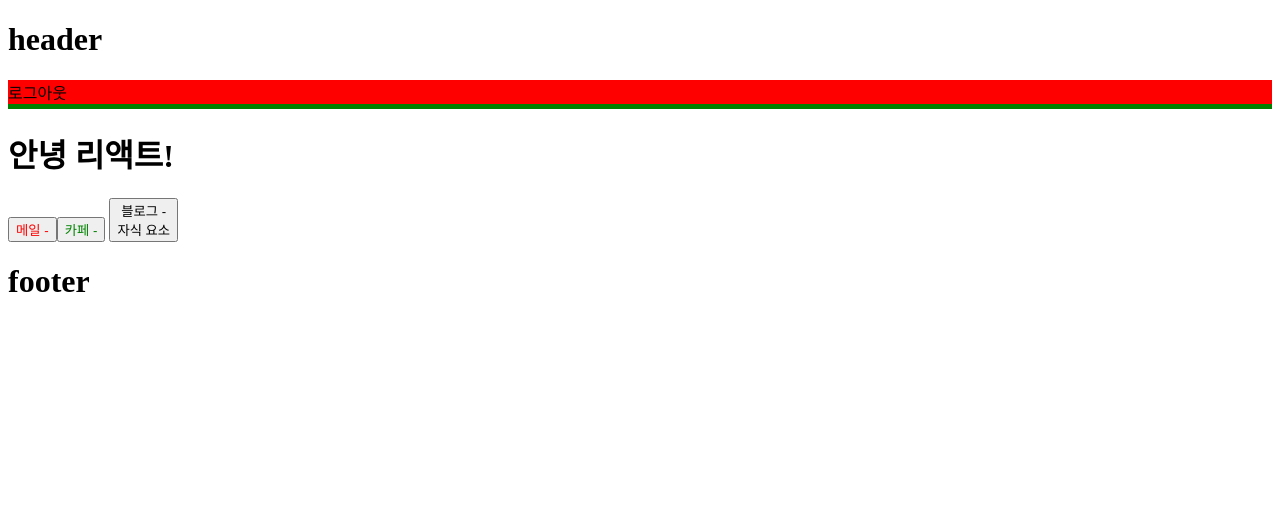
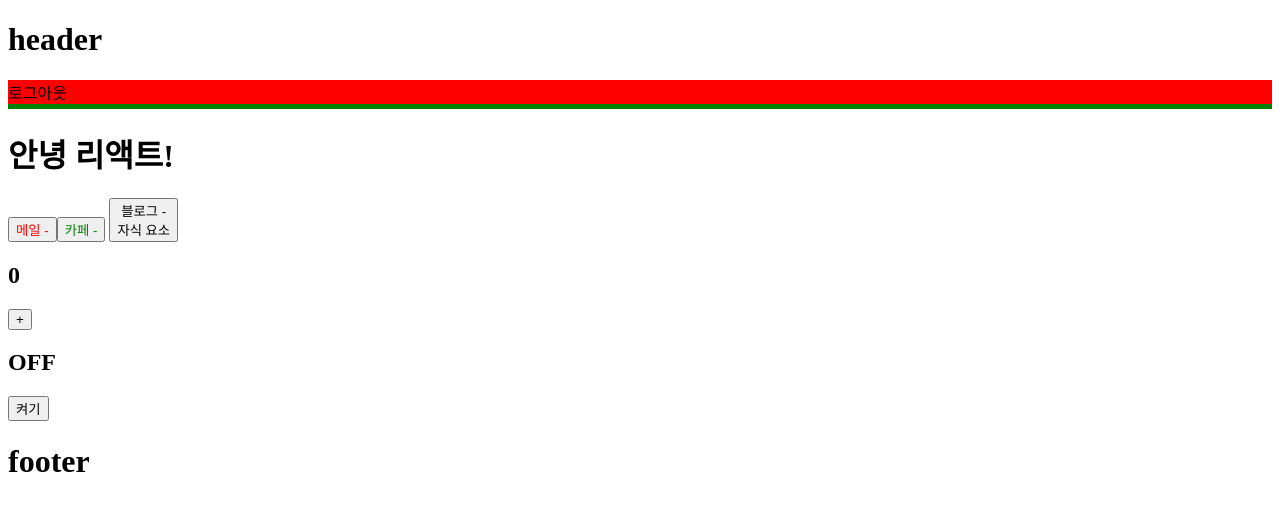
Before and after one commit to yunhozz/reacted, a React (Vite) app in the folder section05/: page / in a window 1280 px wide. Shown: the top 510 px of the page. Built offline with nearby package versions, Linux system fonts and the light colour scheme.

Commit message:
State - 상태 관리하기

```diff
--- a/section05/src/App.jsx
+++ b/section05/src/App.jsx
@@ -3,6 +3,7 @@ import Header from "./components/Header.jsx";
 import Footer from "./components/Footer.jsx";
 import Main from "./components/Main.jsx";
 import Button from "./components/Button.jsx";
+import { useState } from "react";
 
 // 루트(Root) 컴포넌트 -> Header, Main, Footer 컴포넌트를 자식으로 둔 계층 구조
 function App() {
@@ -10,6 +11,15 @@ function App() {
         text: "카페",
         color: "green"
     };
+
+    /*
+    useState 함수를 통해 re-rendering을 일으킬 수 있다.
+        - 배열의 첫번째 요소 : State의 현재 값
+        - 배열의 두번째 요소 : State를 변화시키는 상태 변화 함수
+        - 인수 : State의 초기값
+     */
+    const [count, setCount] = useState(0);
+    const [light, setLight] = useState("OFF");
 
     return (
         <>
@@ -22,6 +32,16 @@ function App() {
                 {/* children이라는 요소로 자동 할당됨 */}
                 <div>자식 요소</div>
             </Button>
+            <h2>{count}</h2>
+            <button onClick={() => {
+                setCount(count + 1);
+            }}> +
+            </button>
+            <h2>{light}</h2>
+            <button onClick={() => {
+                setLight(light === "ON" ? "OFF" : "ON");
+            }}>{light === "ON" ? "끄기" : "켜기"}
+            </button>
             <Footer/>
         </>
     );
```
